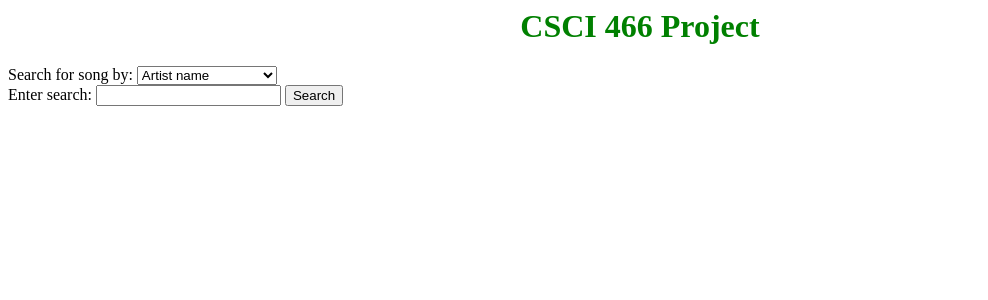
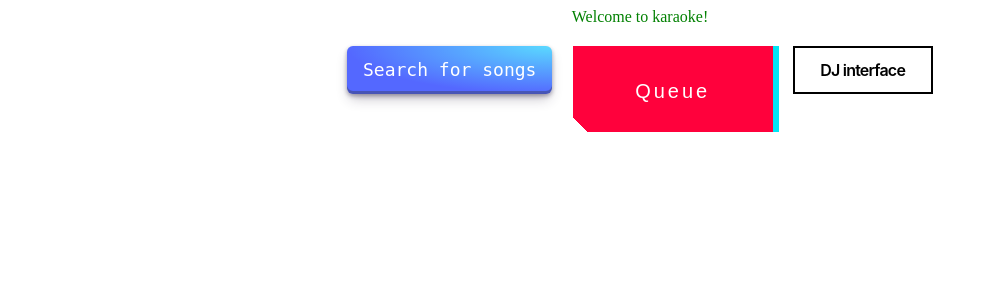
Before and after one commit to Scagster19/Project466, a PHP site: page / in a window 1280 px wide. Shown: the top 300 px of the page, without its empty margins (0-988 px from the left). Run offline with PHP 8.4, Linux system fonts and the light colour scheme.

Commit message:
Added pages, buttons, and partly implemented search page

```diff
--- a/index.php
+++ b/index.php
@@ -4,34 +4,239 @@
             color: green;
         text-align: center;
 	    }
+	.button1{
+        align-items: center;
+        appearance: none;
+        background-image: radial-gradient(100% 100% at 100% 0, #5adaff 0, #5468ff 100%);
+        border: 0;
+        border-radius: 6px;
+        box-shadow: rgba(45, 35, 66, .4) 0 2px 4px,rgba(45, 35, 66, .3) 0 7px 13px -3px,rgba(58, 65, 111, .5) 0 -3px 0 inset;
+        box-sizing: border-box;
+        color: #fff;
+        cursor: pointer;
+        display: inline-flex;
+        font-family: "JetBrains Mono",monospace;
+        height: 48px;
+        justify-content: center;
+        line-height: 1;
+        list-style: none;
+        overflow: hidden;
+        padding-left: 16px;
+        padding-right: 16px;
+        position: relative;
+        text-align: left;
+        text-decoration: none;
+        transition: box-shadow .15s,transform .15s;
+        user-select: none;
+        -webkit-user-select: none;
+        touch-action: manipulation;
+        white-space: nowrap;
+        will-change: box-shadow,transform;
+        font-size: 18px;
+    }
+
+    .button1:focus {
+        box-shadow: #3c4fe0 0 0 0 1.5px inset, rgba(45, 35, 66, .4) 0 2px 4px, rgba(45, 35, 66, .3) 0 7px 13px -3px, #3c4fe0 0 -3px 0 inset;
+    }
+
+    .button1:hover {
+        box-shadow: rgba(45, 35, 66, .4) 0 4px 8px, rgba(45, 35, 66, .3) 0 7px 13px -3px, #3c4fe0 0 -3px 0 inset;
+        transform: translateY(-2px);
+    }
+
+    .button1:active {
+        box-shadow: #3c4fe0 0 3px 7px inset;
+        transform: translateY(2px);
+    }
+
+    .button2,
+    .button2:after {
+        width: 150px;
+        height: 76px;
+        line-height: 78px;
+        font-size: 20px;
+        font-family: 'Bebas Neue', sans-serif;
+        background: linear-gradient(45deg, transparent 5%, #FF013C 5%);
+        border: 0;
+        color: #fff;
+        letter-spacing: 3px;
+        box-shadow: 6px 0px 0px #00E6F6;
+        outline: transparent;
+        position: relative;
+        user-select: none;
+        -webkit-user-select: none;
+        touch-action: manipulation;
+    }
+
+    .button2:after {
+        --slice-0: inset(50% 50% 50% 50%);
+        --slice-1: inset(80% -6px 0 0);
+        --slice-2: inset(50% -6px 30% 0);
+        --slice-3: inset(10% -6px 85% 0);
+        --slice-4: inset(40% -6px 43% 0);
+        --slice-5: inset(80% -6px 5% 0);
+
+        content: 'ALTERNATE TEXT';
+        display: block;
+        position: absolute;
+        top: 0;
+        left: 0;
+        right: 0;
+        bottom: 0;
+        background: linear-gradient(45deg, transparent 3%, #00E6F6 3%, #00E6F6 5%, #FF013C 5%);
+        text-shadow: -3px -3px 0px #F8F005, 3px 3px 0px #00E6F6;
+        clip-path: var(--slice-0);
+    }
+
+    .button2:hover:after {
+        animation: 1s glitch;
+        animation-timing-function: steps(2, end);
+    }
+
+    @keyframes glitch {
+        0% {
+            clip-path: var(--slice-1);
+            transform: translate(-20px, -10px);
+        }
+        10% {
+            clip-path: var(--slice-3);
+            transform: translate(10px, 10px);
+        }
+        20% {
+            clip-path: var(--slice-1);
+            transform: translate(-10px, 10px);
+        }
+        30% {
+            clip-path: var(--slice-3);
+            transform: translate(0px, 5px);
+        }
+        40% {
+            clip-path: var(--slice-2);
+            transform: translate(-5px, 0px);
+        }
+        50% {
+            clip-path: var(--slice-3);
+            transform: translate(5px, 0px);
+        }
+        60% {
+            clip-path: var(--slice-4);
+            transform: translate(5px, 10px);
+        }
+        70% {
+            clip-path: var(--slice-2);
+            transform: translate(-10px, 10px);
+        }
+        80% {
+            clip-path: var(--slice-5);
+            transform: translate(20px, -10px);
+        }
+        90% {
+            clip-path: var(--slice-1);
+            transform: translate(-10px, 0px);
+        }
+        100% {
+            clip-path: var(--slice-1);
+            transform: translate(0);
+        }
+    }
+
+    @media (min-width: 768px) {
+    .button2,
+        .button2:after {
+            width: 200px;
+            height: 86px;
+            line-height: 88px;
+        }
+    }
+
+    .button3 {
+        align-items: center;
+        background-color: #fff;
+        border: 2px solid #000;
+        box-sizing: border-box;
+        color: #000;
+        cursor: pointer;
+        display: inline-flex;
+        fill: #000;
+        font-family: Inter,sans-serif;
+        font-size: 16px;
+        font-weight: 600;
+        height: 48px;
+        justify-content: center;
+        letter-spacing: -.8px;
+        line-height: 24px;
+        min-width: 140px;
+        outline: 0;
+        padding: 0 17px;
+        text-align: center;
+        text-decoration: none;
+        transition: all .3s;
+        user-select: none;
+        -webkit-user-select: none;
+        touch-action: manipulation;
+    }
+
+    .button3:focus {
+        color: #171e29;
+    }
+
+    .button3:hover {
+        border-color: #06f;
+        color: #06f;
+        fill: #06f;
+    }
+
+    .button3:active {
+        border-color: #06f;
+        color: #06f;
+        fill: #06f;
+    }
+
+    @media (min-width: 768px) {
+        .button-59 {
+            min-width: 170px;
+        }
+    }
+
+    .buttonContainer{
+        display: flex;
+        justify-content: center;
+    }
+
+    .right{
+        text-align: right;
+        margin-right: 20px;
+        margin-top: 20px;
+    }
+
+    .middle{
+        text-align: center;
+        margin-right: 20px;
+        margin-top: 20px;
+        margin-left: 20px;
+    }
+
+    .left{
+        text-align: left;
+        margin-top: 20px;
+        margin-left: 20px;
+    }
     </style>
     <head>
-        <title>Group Project</title>
+	<title>Group Project</title>
     </head>
     <body>
-        <h1 class='top'> CSCI 466 Project</h1>
-        <form method="post">
-            <label for="searchForSong">Search for song by:</label>
-            <select name="searchForSong" id="searchForSong">
-                <option value="artistName">Artist name</option>
-                <option value="titleOfSong">Title of song</option>
-                <option value="nameOfContributer">Name of contributer</option>
-            </select>
-            <br>
-                <label for="searchWord">Enter search:</label>
-                <input type="text" name="searchWord" id="searchWord">
-                <input type="submit" name="submitSearch" value="Search" class="submitbuttonS"></input>
-        </form>
-
-        <?php
-            if(isset($_POST['submitSearch'])){
-                $searchCriteria = $_POST['searchForSong'];
-                $searchWord = $_POST['searchWord'];
-                echo '<div>';
-                echo "$searchCriteria";
-                echo "$searchWord";
-                echo '</div>';
-            }
-        ?>
+	<div class="top">Welcome to karaoke!</div>
+        <div class="buttonContainer">
+            <div class="left">
+                <button class="button1" onclick="window.location.href = 'searchForSong.php';">Search for songs</button>
+            </div>
+            <div class="middle">
+                <button class="button2" onclick="window.location.href = 'queues.php';">Queue</button>
+            </div>
+            <div class="right">
+                <button class="button3" onclick="window.location.href = 'DJI.php';">DJ interface</button>
+            </div>
+        </div>
     </body>
 </html>
```
Also changed, not shown: searchForSong.php (added, +66 -0 lines), DJI.php (added), queues.php (added).
